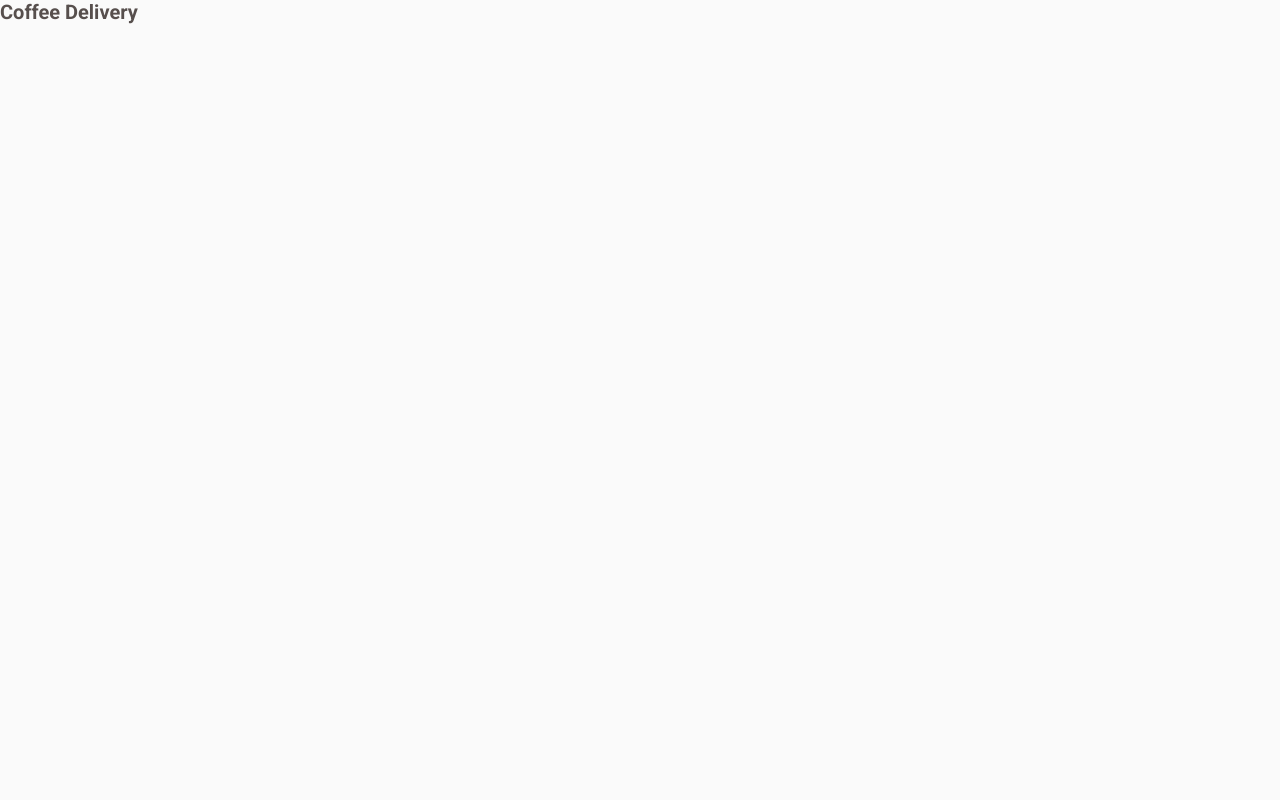
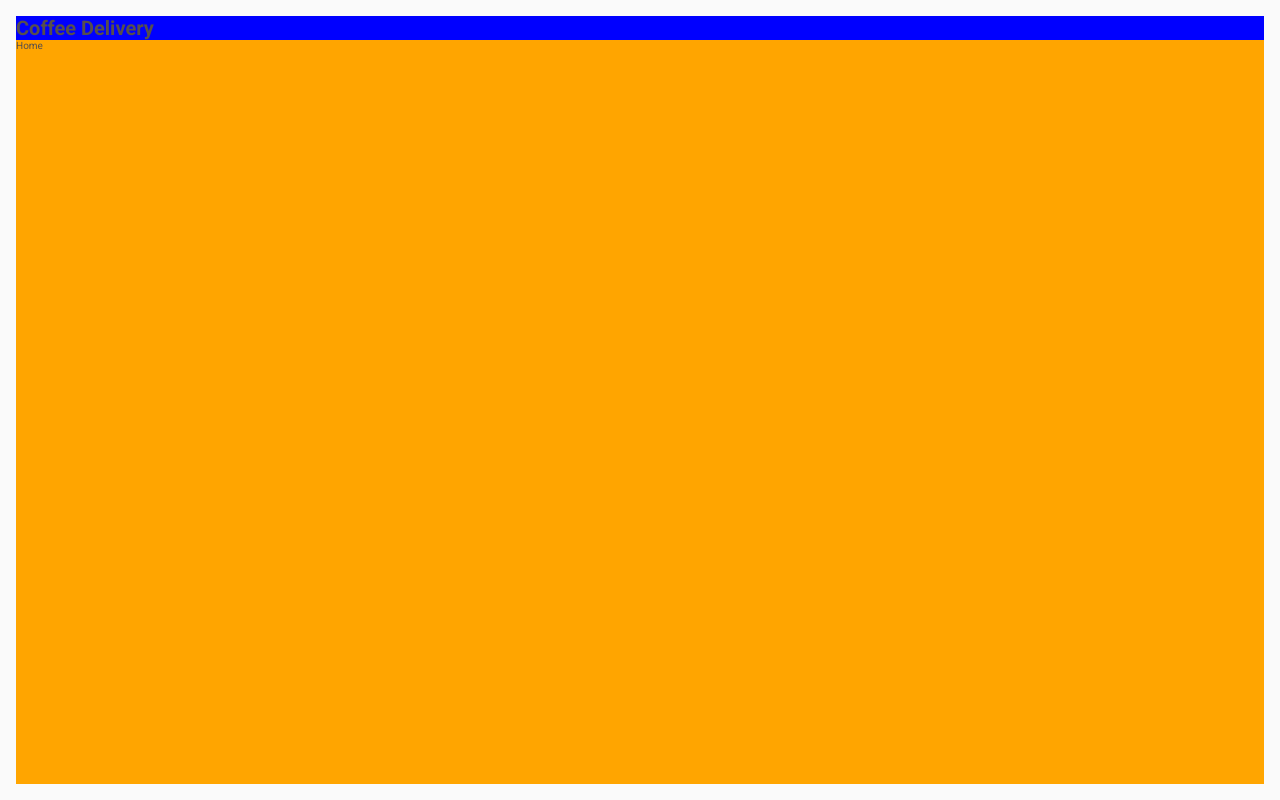
Before and after one commit to eoisaac/coffee_delivery, a React (Vite) app: page / in a window 1280 px wide. Built offline with nearby package versions, Linux system fonts and the light colour scheme.

Commit message:
:sparkles: feat: create app routes

```diff
--- a/src/App.tsx
+++ b/src/App.tsx
@@ -1,3 +1,16 @@
+import { ThemeProvider } from 'styled-components'
+import { defaultTheme } from './styles/themes/default'
+import { GlobalStyle } from './styles/global'
+import { BrowserRouter } from 'react-router-dom'
+import { Router } from './routes/Router'
+
 export const App = () => {
-  return <h1>Coffee Delivery</h1>
+  return (
+    <ThemeProvider theme={defaultTheme}>
+      <GlobalStyle />
+      <BrowserRouter>
+        <Router />
+      </BrowserRouter>
+    </ThemeProvider>
+  )
 }
--- /dev/null
+++ b/src/components/Header/index.tsx
@@ -0,0 +1,9 @@
+import { HeaderContainer } from './styles'
+
+export const Header = () => {
+  return (
+    <HeaderContainer>
+      <h1>Coffee Delivery</h1>
+    </HeaderContainer>
+  )
+}
--- /dev/null
+++ b/src/components/Header/styles.ts
@@ -0,0 +1,8 @@
+import styled from 'styled-components'
+
+export const HeaderContainer = styled.header`
+  width: 100%;
+  position: relative;
+  inset: 0 0 auto 0;
+  background-color: blue;
+`
--- /dev/null
+++ b/src/components/layouts/DefaultLayout/index.tsx
@@ -0,0 +1,14 @@
+import { LayoutContainer, LayoutLimiter } from './styles'
+import { Outlet } from 'react-router-dom'
+import { Header } from '../../Header'
+
+export const DefaultLayout = () => {
+  return (
+    <LayoutContainer>
+      <LayoutLimiter>
+        <Header />
+        <Outlet />
+      </LayoutLimiter>
+    </LayoutContainer>
+  )
+}
--- /dev/null
+++ b/src/components/layouts/DefaultLayout/styles.ts
@@ -0,0 +1,17 @@
+import styled from 'styled-components'
+
+export const LayoutContainer = styled.div`
+  width: 100vw;
+  height: 100vh;
+  padding: 1rem;
+  overflow: hidden;
+  background-color: ${(props) => props.theme.background};
+`
+export const LayoutLimiter = styled.div`
+  width: 100%;
+  max-width: 1280px;
+  height: 100%;
+  margin: 0 auto;
+  overflow-y: auto;
+  background-color: orange;
+`
--- a/src/main.tsx
+++ b/src/main.tsx
@@ -1,16 +1,9 @@
 import React from 'react'
 import ReactDOM from 'react-dom/client'
 import { App } from './App'
-import { ThemeProvider } from 'styled-components'
-import { defaultTheme } from './styles/themes/default'
-import { GlobalStyle } from './styles/global'
 
 ReactDOM.createRoot(document.getElementById('root') as HTMLElement).render(
   <React.StrictMode>
-    <ThemeProvider theme={defaultTheme}>
-      <GlobalStyle />
-
-      <App />
-    </ThemeProvider>
+    <App />
   </React.StrictMode>,
 )
--- /dev/null
+++ b/src/pages/Home/index.tsx
@@ -0,0 +1,3 @@
+export const Home = () => {
+  return <>Home</>
+}
--- /dev/null
+++ b/src/pages/Home/styles.ts
@@ -0,0 +1,3 @@
+import styled from 'styled-components'
+
+export const HomeContainer = styled.main``
--- /dev/null
+++ b/src/routes/Router.tsx
@@ -0,0 +1,15 @@
+import { Route, Routes } from 'react-router-dom'
+import { DefaultLayout } from '../components/layouts/DefaultLayout'
+import { Home } from '../pages/Home'
+
+export const Router = () => {
+  return (
+    <Routes>
+      <Route path="/" element={<DefaultLayout />}>
+        <Route path="/" element={<Home />} />
+        <Route path="/checkout" />
+      </Route>
+      <Route path="*" />
+    </Routes>
+  )
+}
```
